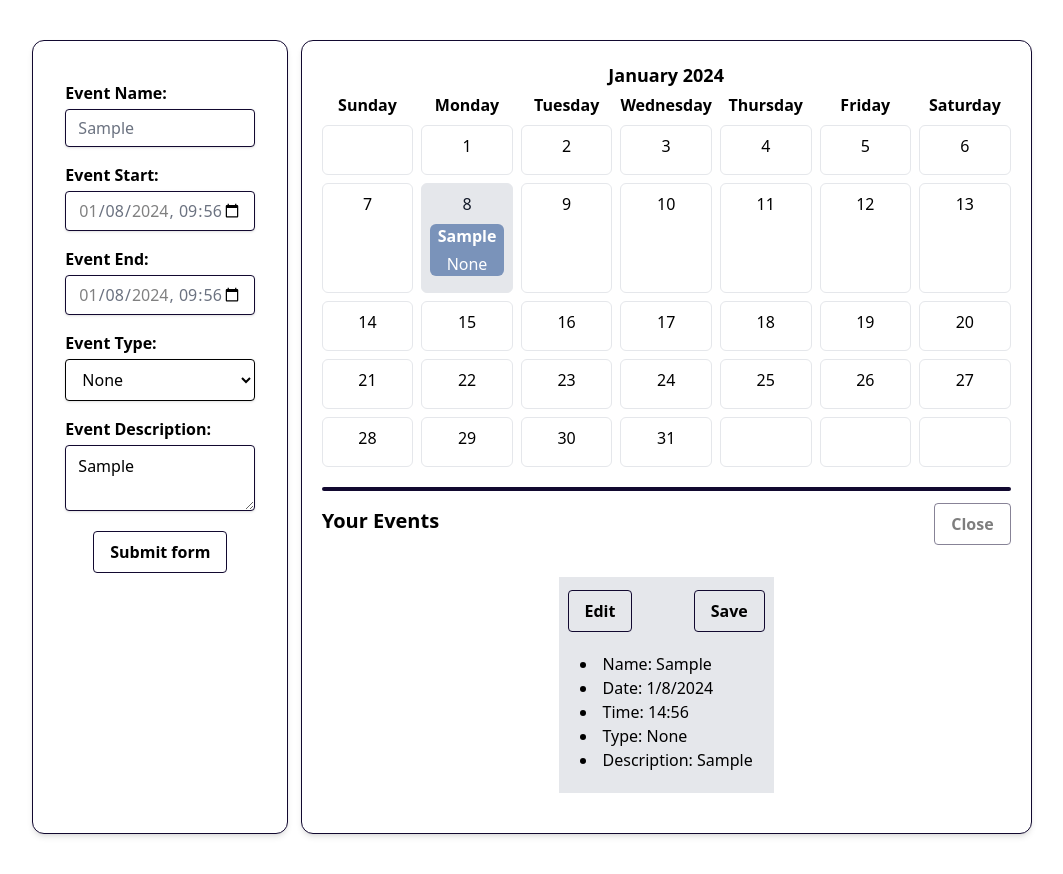
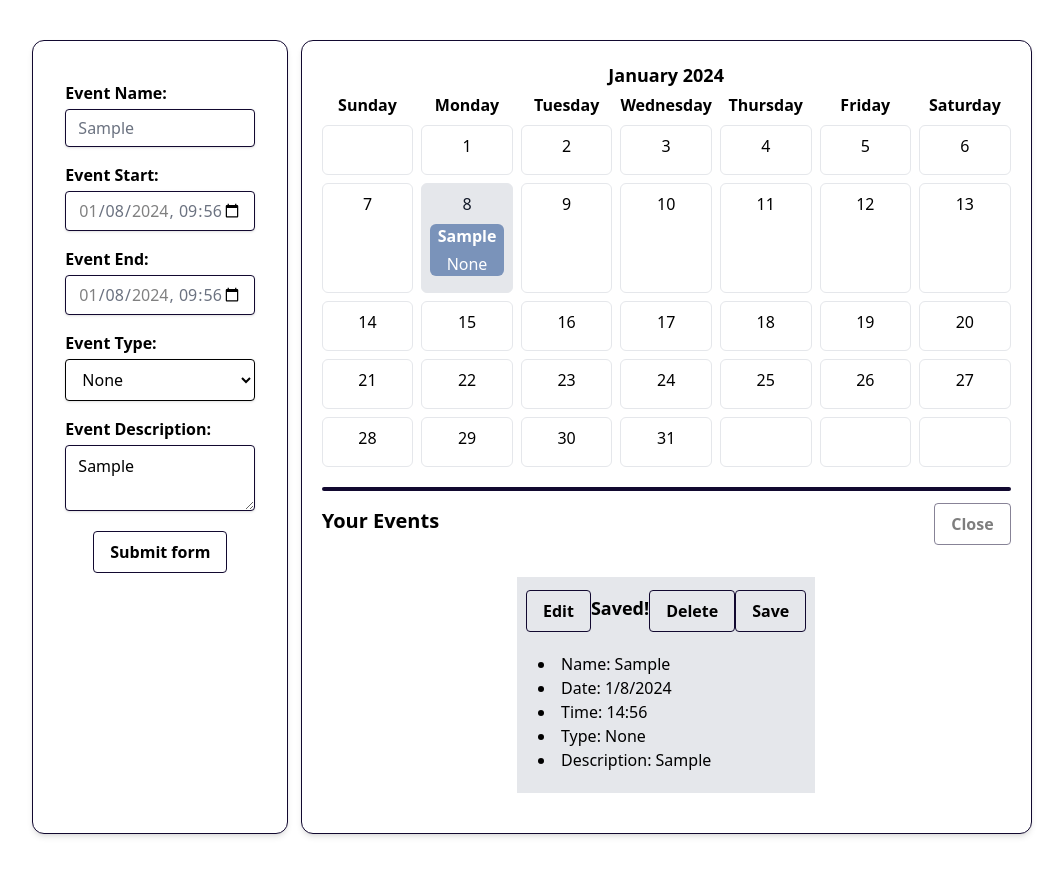
Before and after one commit to neoladsouza/event-calendar-control, a React (Create React App) app in the folder client/: page / in a window 1280 px wide. Both pictures are taken after typing "Sample", "Sample" into the empty fields and a click on the button "Submit form". Shown: the whole page, without its empty margins (108-1171 px from the left). Built offline with nearby package versions, Linux system fonts and the light colour scheme.

Commit message:
handle deleting events

```diff
--- a/client/src/App.js
+++ b/client/src/App.js
@@ -4,9 +4,9 @@ import { v4 as uuidv4 } from 'uuid';
 import { eachDayOfInterval, endOfMonth, format, getDay, isToday, startOfMonth } from 'date-fns';
 import clsx from 'clsx';
 
-// CURRENT GOAL -> provide clarity about edit/save/submit form buttons (visually with UI, textually - better function names, locations)
-// UPCOMING GOALS -> deleting events, handle multi-day events, sort events (date), filter events (event type)
-// LATER GOALS -> proper input validation
+// CURRENT GOAL ->  handle multi-day events
+// UPCOMING GOALS -> sort events (date), filter events (event type)
+// LATER GOALS -> proper input validation, provide clarity about edit/save/submit form buttons (refactor code)
 
 class CustomDate extends Date {
   toISOStringWithOffset() {
@@ -107,6 +107,11 @@ export default function FormApp() {
   function handleSaveClick() {
     console.log("save");
     setCurrentEventID('');
+  }
+
+  function handleDeleteClick(eventObject) {
+    // safely "delete" event by setting the state to a new array where that event is filtered out
+    setAllEvents(allEvents.filter((event) => event.id !== eventObject.id));
   }
 
   // useEffects for handling POST and GET requests -> putting on hold to implement calendar
@@ -236,7 +241,7 @@ export default function FormApp() {
             </div>
             <button type="submit" className="mt-5 bg-transparent hover:bg-gray-200 font-semibold py-2 px-4 border border-blue hover:border-transparent rounded text-center">Submit form</button>
         </form>
-        <NewCalendar events={allEvents} handleEditClick={handleEditClick} handleSaveClick={handleSaveClick} selectedDay={selectedDay} setSelectedDay={setSelectedDay} eventsForSelectedDay={eventsForSelectedDay} setEventsForSelectedDay={setEventsForSelectedDay}/>
+        <NewCalendar events={allEvents} handleEditClick={handleEditClick} handleSaveClick={handleSaveClick} selectedDay={selectedDay} setSelectedDay={setSelectedDay} eventsForSelectedDay={eventsForSelectedDay} setEventsForSelectedDay={setEventsForSelectedDay} handleDeleteClick={handleDeleteClick}/>
       </main>
     </div>
   );
@@ -254,7 +259,7 @@ function Options({ categories }) {
   );
 }
 
-function NewCalendar({ events, handleEditClick, handleSaveClick, selectedDay, setSelectedDay, eventsForSelectedDay, setEventsForSelectedDay}) {
+function NewCalendar({ events, handleEditClick, handleSaveClick, selectedDay, setSelectedDay, eventsForSelectedDay, setEventsForSelectedDay, handleDeleteClick}) {
   const currentDate = new CustomDate();
   const firstDayOfMonth = startOfMonth(currentDate);
   const lastDayOfMonth = endOfMonth(currentDate);
@@ -330,7 +335,7 @@ function NewCalendar({ events, handleEditClick, handleSaveClick, selectedDay, se
         }
       </div>
       <hr className="w-full h-1 mt-5 bg-blue border-0 rounded" />
-      <EventShowcase listOfEvents={eventsForSelectedDay} selectedDay={selectedDay} onClose={handleCloseClick} handleEditClick={handleEditClick} handleSaveClick={handleSaveClick} />
+      <EventShowcase listOfEvents={eventsForSelectedDay} selectedDay={selectedDay} onClose={handleCloseClick} handleEditClick={handleEditClick} handleSaveClick={handleSaveClick} handleDeleteClick={handleDeleteClick}/>
     </div>
   );
 }
@@ -357,7 +362,7 @@ function Day({ index, day, dateKey, todaysEvents, selectedDay, onDayClick }) {
   )
 }
 
-function EventShowcase({ selectedDay, listOfEvents, onClose, handleEditClick, handleSaveClick }) {
+function EventShowcase({ selectedDay, listOfEvents, onClose, handleEditClick, handleSaveClick, handleDeleteClick }) {
   const list = Array.from(listOfEvents);
 
   return (
@@ -376,7 +381,7 @@ function EventShowcase({ selectedDay, listOfEvents, onClose, handleEditClick, ha
           list.length === 0 ?
             (<p>No events created</p>) :
             (list.map(event => (
-              <Event key={event.id} eventObject={event} handleEditClick={handleEditClick} handleSaveClick={handleSaveClick}/>
+              <Event key={event.id} eventObject={event} handleEditClick={handleEditClick} handleSaveClick={handleSaveClick} handleDeleteClick={handleDeleteClick}/>
             ))
             )
         }
@@ -385,19 +390,31 @@ function EventShowcase({ selectedDay, listOfEvents, onClose, handleEditClick, ha
   );
 }
 
-function Event({ eventObject, handleEditClick, handleSaveClick }) {
+function Event({ eventObject, handleEditClick, handleSaveClick, handleDeleteClick }) {
+  const [isEditing, setIsEditing] = useState(false);
+
   function handleEdit() {
     handleEditClick(eventObject);
+    setIsEditing(true);
   }
 
   function handleSave() {
     handleSaveClick();
+    setIsEditing(false);
+  }
+
+  function handleDelete() {
+    handleDeleteClick(eventObject);
   }
 
   return (
     <div className="block border bg-gray-200 my-5 mx-5">
-      <div className="flex flex-row justify-between px-2">
-        <button onClick={handleEdit} className="mt-3 h-auto w-auto bg-transparent text-center hover:bg-white -700 font-semibold py-2 px-4 border border-blue hover:border-transparent rounded">Edit</button>
+      <div className="flex flex-row justify-between px-2 h-auto">
+        <button onClick={handleEdit} className="mt-3 h-auto w-auto bg-transparent text-center hover:bg-white font-semibold py-2 px-4 border border-blue hover:border-transparent rounded">Edit</button>
+        {
+          (isEditing === true) ? (<div className="text-lg font-semibold mt-4">Editing...</div>) : (<div className="text-lg font-semibold mt-4">Saved!</div>)
+        }
+        <button onClick={handleDelete}className="mt-3 h-auto w-auto bg-transparent text-center hover:bg-white -700 font-semibold py-2 px-4 border border-blue hover:border-transparent rounded">Delete</button>
         <button onClick={handleSave}className="mt-3 h-auto w-auto bg-transparent text-center hover:bg-white -700 font-semibold py-2 px-4 border border-blue hover:border-transparent rounded">Save</button>
       </div>
       <ul key={eventObject.id} className="list-disc list-inside p-5">
```
